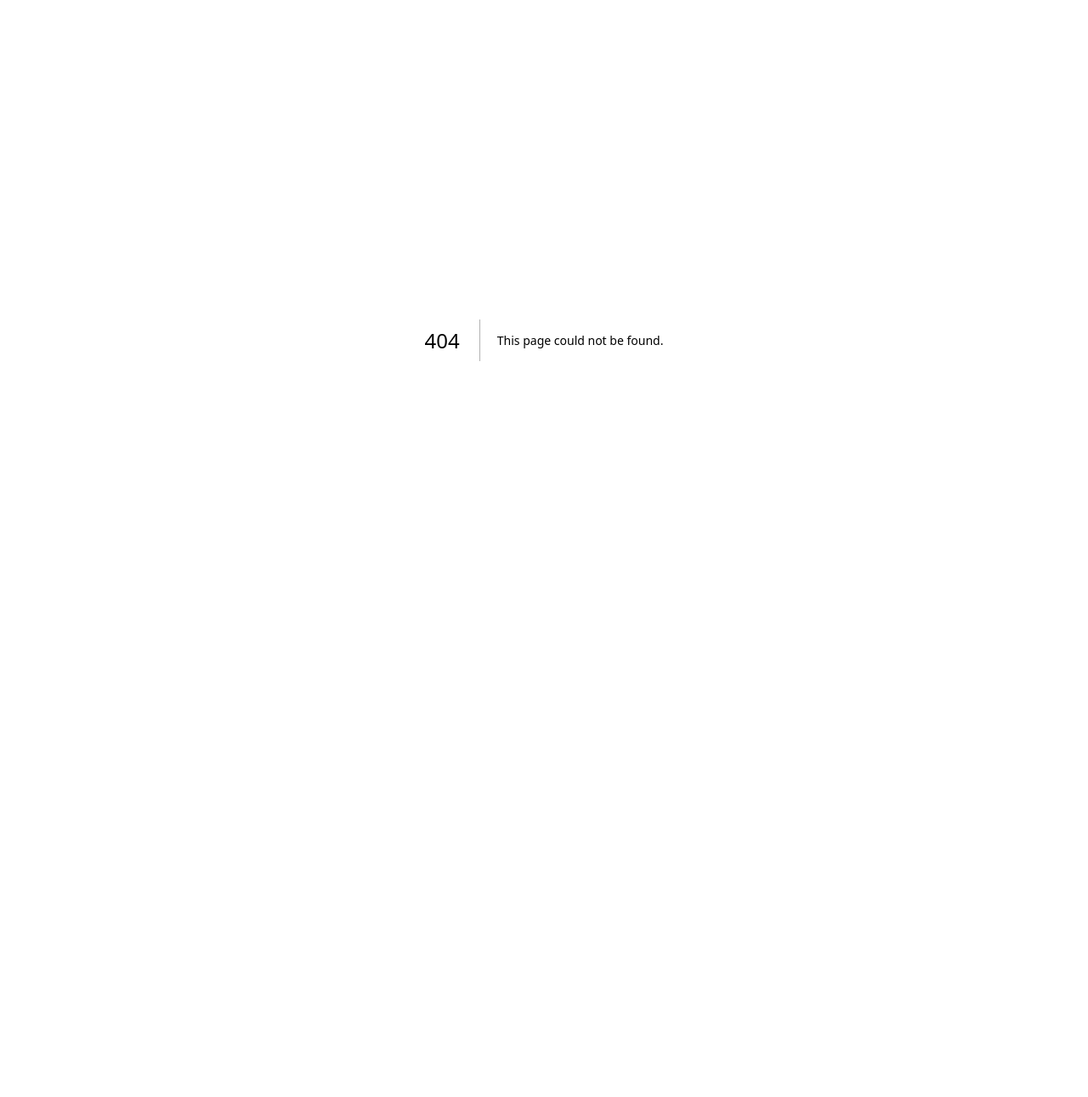
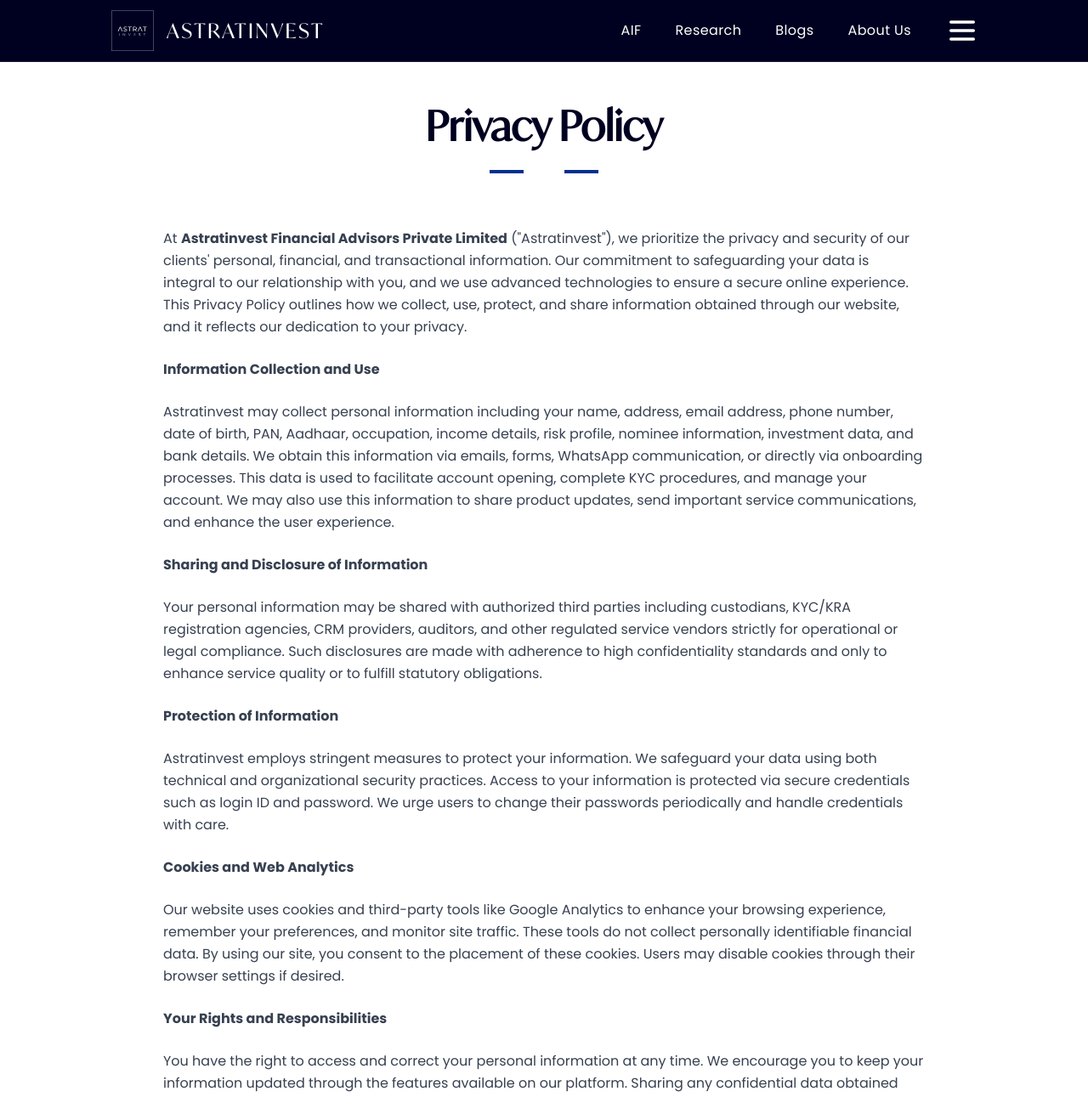
Before and after one commit to tholiaapoorv/astratinvest, a Next.js app: page /privacy-policy in a window 1280 px wide. Before the commit this address had no page. Shown: the top 1291 px of the page at 85% size. Before the commit the page ends 800 px from the top, so only its background shows below. Built offline with nearby package versions, Linux system fonts and the light colour scheme.

Commit message:
Create page.tsx

```diff
--- /dev/null
+++ b/app/privacy-policy/page.tsx
@@ -0,0 +1,75 @@
+import React from "react";
+import NavBar from "@/components/NavBar";
+import Footer from "@/components/Footer";
+
+const PrivacyPolicyPage = () => {
+  return (
+    <div>
+      <NavBar />
+
+      <main className="flex flex-col items-center justify-center w-full overflow-hidden px-6 pt-28 pb-16 bg-white text-[#000121]">
+        {/* Heading */}
+        <section className="text-center mb-8">
+          <h1 className="font-ivy text-[min(6vw,6vh)] font-bold text-[#000121]">
+            Privacy Policy
+          </h1>
+          <div className="mx-auto mt-4 mb-8 h-1 w-32 bg-[#032f92] relative">
+            <div className="absolute left-1/2 top-0 h-1 w-12 -translate-x-1/2 bg-white"></div>
+          </div>
+        </section>
+
+        {/* Content */}
+        <section className="max-w-4xl w-full space-y-6 text-left font-poppins text-gray-700 text-base leading-relaxed">
+
+          <p>
+            At <strong>Astratinvest Financial Advisors Private Limited</strong> ("Astratinvest"), we prioritize the privacy and security of our clients' personal, financial, and transactional information. Our commitment to safeguarding your data is integral to our relationship with you, and we use advanced technologies to ensure a secure online experience. This Privacy Policy outlines how we collect, use, protect, and share information obtained through our website, and it reflects our dedication to your privacy.
+          </p>
+
+          <p><strong>Information Collection and Use</strong></p>
+          <p>
+            Astratinvest may collect personal information including your name, address, email address, phone number, date of birth, PAN, Aadhaar, occupation, income details, risk profile, nominee information, investment data, and bank details. We obtain this information via emails, forms, WhatsApp communication, or directly via onboarding processes. This data is used to facilitate account opening, complete KYC procedures, and manage your account. We may also use this information to share product updates, send important service communications, and enhance the user experience.
+          </p>
+
+          <p><strong>Sharing and Disclosure of Information</strong></p>
+          <p>
+            Your personal information may be shared with authorized third parties including custodians, KYC/KRA registration agencies, CRM providers, auditors, and other regulated service vendors strictly for operational or legal compliance. Such disclosures are made with adherence to high confidentiality standards and only to enhance service quality or to fulfill statutory obligations.
+          </p>
+
+          <p><strong>Protection of Information</strong></p>
+          <p>
+            Astratinvest employs stringent measures to protect your information. We safeguard your data using both technical and organizational security practices. Access to your information is protected via secure credentials such as login ID and password. We urge users to change their passwords periodically and handle credentials with care.
+          </p>
+
+          <p><strong>Cookies and Web Analytics</strong></p>
+          <p>
+            Our website uses cookies and third-party tools like Google Analytics to enhance your browsing experience, remember your preferences, and monitor site traffic. These tools do not collect personally identifiable financial data. By using our site, you consent to the placement of these cookies. Users may disable cookies through their browser settings if desired.
+          </p>
+
+          <p><strong>Your Rights and Responsibilities</strong></p>
+          <p>
+            You have the right to access and correct your personal information at any time. We encourage you to keep your information updated through the features available on our platform. Sharing any confidential data obtained through Astratinvest services with third parties without our consent may constitute a policy violation.
+          </p>
+
+          <p><strong>Changes to the Privacy Policy</strong></p>
+          <p>
+            Astratinvest reserves the right to update or amend this Privacy Policy at its discretion and without prior notice. We recommend you revisit this page periodically to stay informed about how your information is protected.
+          </p>
+
+          <p><strong>Contact Us</strong></p>
+          <p>
+            If you have any queries or concerns about this Privacy Policy or how we handle your data, please contact us at <a href="mailto:connect@astratinvest.com" className="text-[#3959E6] underline">connect@astratinvest.com</a>.
+          </p>
+
+          <p>
+            This Privacy Policy is governed by the laws of India and is designed to comply with all relevant legal and regulatory requirements, including those set by the Securities and Exchange Board of India (SEBI). This policy does not create any enforceable legal rights on behalf of any party.
+          </p>
+
+        </section>
+      </main>
+
+      <Footer />
+    </div>
+  );
+};
+
+export default PrivacyPolicyPage;
```
